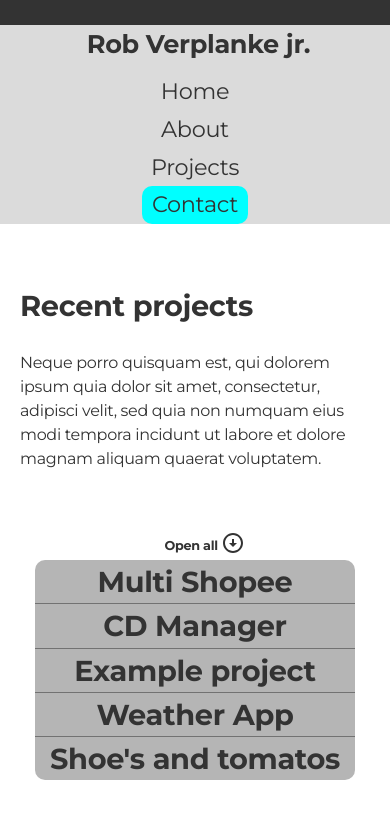
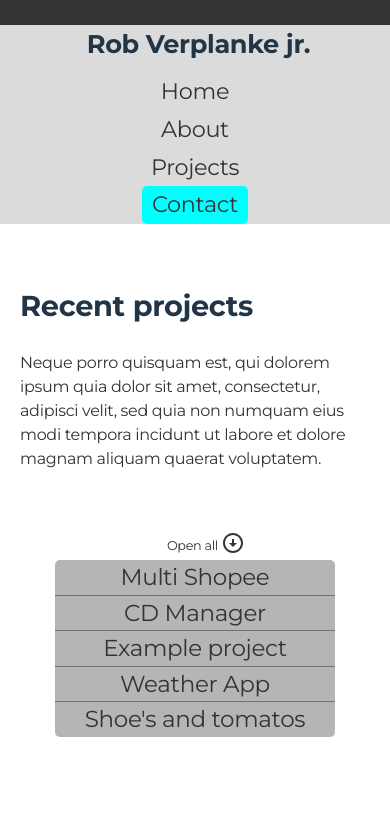
Before and after one commit to RobVerplanke/portfolio, a React (Vite) app: page /projects in a window 390 px wide. Shown: the top 818 px of the page. Built offline with nearby package versions, Linux system fonts and the light colour scheme.

Commit message:
styling: align elements, adjust borders

```diff
--- a/src/styles/ProjectCardLarge.css
+++ b/src/styles/ProjectCardLarge.css
@@ -15,6 +15,7 @@
   background-color: var(--app-background-color);
   border-left: 1px solid var(--card-border-color);
   border-right: 1px solid var(--card-border-color);
+  border-bottom: 1px solid var(--card-border-color);
   max-width: var(--cards-max-width);
   padding: 10px 0 15px 0;
 }
@@ -71,11 +72,12 @@
 
 @media (max-width: 600px) {
   .projects-page-card {
-    width: 320px;
+    width: 280px;
   }
 
   .image-large-container img {
-    width: 260px;
+    max-width: 220px;
+    max-height: 220px;
   }
 
   .card-large-description {
--- a/src/styles/ProjectCardSmall.css
+++ b/src/styles/ProjectCardSmall.css
@@ -12,15 +12,16 @@
   flex-direction: column;
   max-width: var(--cards-max-width);
   background-color: var(--card-background-color);
-  border-radius: 3px;
+  border-radius: 5px;
   margin: 30px 0 0 0;
   padding: 25px 25px 15px 25px;
-  outline: 2px solid var(--card-outline-color);
-  box-shadow: 0 4px 5px 0 rgba(0, 0, 0, 0.2), 0 4px 20px 0 rgba(0, 0, 0, 0.2);
+  /* outline: 2px solid var(--card-outline-color); */
+  /* box-shadow: 0 4px 5px 0 rgba(0, 0, 0, 0.2), 0 4px 20px 0 rgba(0, 0, 0, 0.2); */
+  box-shadow: 0 0 15px rgba(0, 0, 0, 0.1);
 }
 
 .image-container img {
-  border-radius: 20px;
+  border-radius: 5px;
   float: left;
   margin: 0 20px 10px 0;
 }
--- a/src/styles/ProjectsNav.css
+++ b/src/styles/ProjectsNav.css
@@ -1,6 +1,7 @@
 /* Custom properties */
 :root {
   --border-color: #727272;
+  --border-radius: 5px;
   --font-color-dark: #333333;
   --cards-max-width: 600px;
 }
@@ -15,12 +16,10 @@
   display: flex;
   align-items: center;
   justify-content: flex-end;
-
   width: 100px;
   cursor: pointer;
   color: var(--font-color-dark);
   font-size: 0.8em;
-  font-weight: 700;
 }
 
 main:last-child {
@@ -49,17 +48,18 @@ main:last-child {
 
 .project-item > * {
   color: var(--font-color-grey);
+  font-weight: 400;
 }
 
 .project-item:first-child {
-  border-top-left-radius: 10px;
-  border-top-right-radius: 10px;
+  border-top-left-radius: var(--border-radius);
+  border-top-right-radius: var(--border-radius);
 }
 
 .project-item:last-child {
   border-bottom: none;
-  border-bottom-left-radius: 10px;
-  border-bottom-right-radius: 10px;
+  border-bottom-left-radius: var(--border-radius);
+  border-bottom-right-radius: var(--border-radius);
 }
 
 .project-item:hover {
@@ -82,3 +82,9 @@ main:last-child {
 .project-item.open .project-big-card {
   max-height: 1000px;
 }
+
+@media (max-width: 600px) {
+  .projects-card-holder {
+    font-size: 0.8em;
+  }
+}
--- a/src/styles/index.css
+++ b/src/styles/index.css
@@ -81,13 +81,6 @@ label {
   color: var(--font-color-dark);
 }
 
-h1,
-h2,
-h3,
-h4 {
-  color: var(--font-color-dark);
-}
-
 h1 {
   font-size: 3em;
 }
@@ -117,9 +110,10 @@ nav a:last-child {
   cursor: pointer;
 }
 
-.button-nav-item {
+.button-nav-item,
+.button-nav-item-highlighted {
   font-size: 1.4em;
-  border-radius: 10px;
+  border-radius: 5px;
   padding: 2px 10px 2px 10px;
   color: var(--font-color-dark);
   border: none;
@@ -133,15 +127,7 @@ nav a:last-child {
 }
 
 .button-nav-item-highlighted {
-  font-size: 1.4em;
-  border-radius: 10px;
-  padding: 2px 10px 2px 10px;
-  color: var(--font-color-dark);
-  border: none;
-  text-decoration: none;
-  cursor: default;
   background-color: var(--button-bg-color);
-  transition: background-color 0.2s ease-in-out;
   transition: color 0.2s ease-in-out;
 }
 
```
